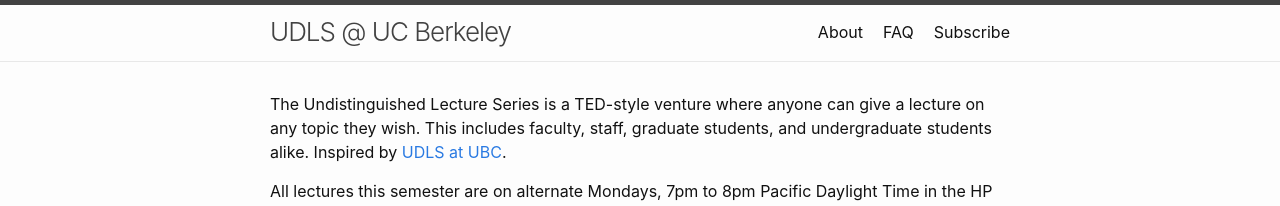
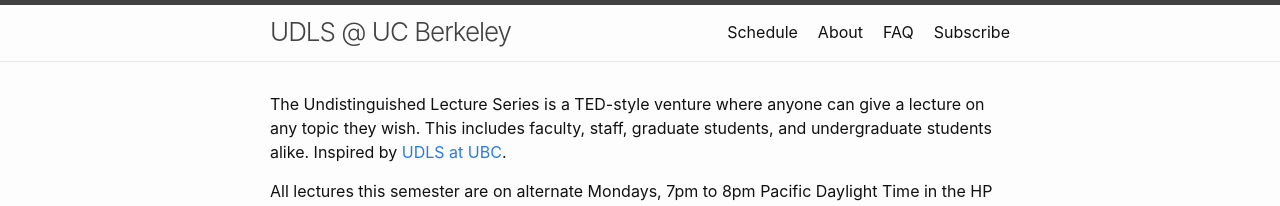
Before and after one commit to berkeley-udls/berkeley-udls.github.io, a Jekyll site: the page built from index.md, in a window 1280 px wide. Shown: the top 206 px of the page. Built offline with Jekyll 4.4.1, drawn with Linux system fonts in a browser that asks for light colours.

Commit message:
[fa21] add schedule link

```diff
--- a/_includes/header.html
+++ b/_includes/header.html
@@ -17,6 +17,7 @@
         </label>
 
         <div class="trigger">
+          <a class="page-link" href="/">Schedule</a>
           {%- for path in page_paths -%}
             {%- assign my_page = site.pages | where: "path", path | first -%}
             {%- if my_page.title -%}
```
